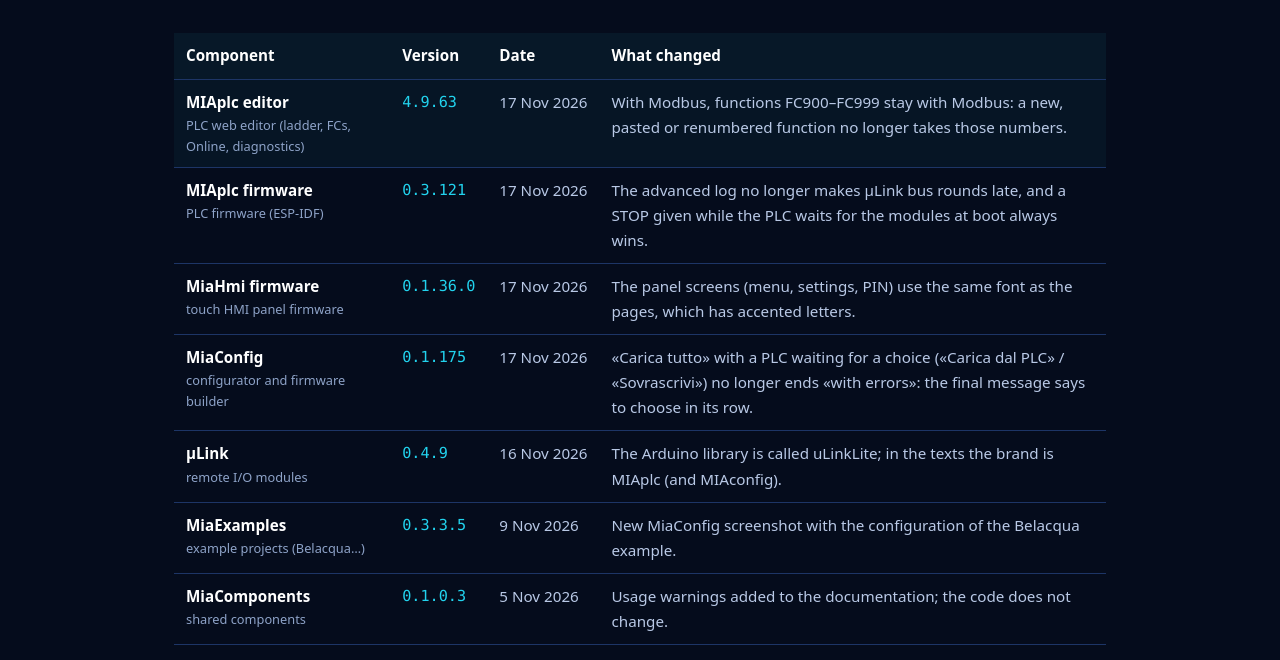
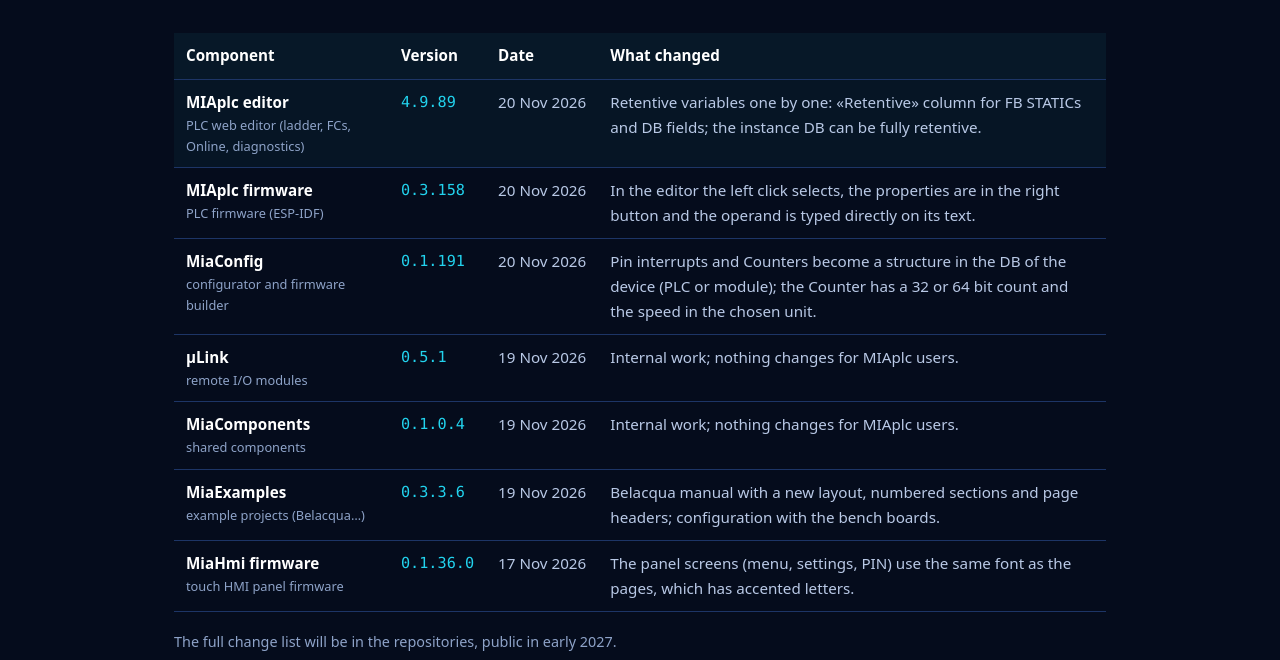
Before and after one commit to miaplc/miaplc.github.io, a plain HTML site: page en/versioni.html in a window 1280 px wide. Shown: the part 290-950 px from the top of the page. Drawn offline with Linux system fonts and the light colour scheme.

Commit message:
Sito: ultimo aggiornamento dei componenti

```diff
--- a/en/versioni.html
+++ b/en/versioni.html
@@ -33,13 +33,13 @@
   <div class="sec-h"><span class="tag">Versions</span><h1>Latest updates</h1>
     <p class="mut">What changed last in each part of MIAplc. The page is updated every time the site is published.</p></div>
   <div class="tblwrap"><table class="agg"><thead><tr><th>Component</th><th>Version</th><th>Date</th><th>What changed</th></tr></thead><tbody>
-<tr><td><b>MIAplc editor</b><small>PLC web editor (ladder, FCs, Online, diagnostics)</small></td><td class="v">4.9.63</td><td class="d">17 Nov 2026</td><td>With Modbus, functions FC900–FC999 stay with Modbus: a new, pasted or renumbered function no longer takes those numbers.</td></tr>
-<tr><td><b>MIAplc firmware</b><small>PLC firmware (ESP-IDF)</small></td><td class="v">0.3.121</td><td class="d">17 Nov 2026</td><td>The advanced log no longer makes µLink bus rounds late, and a STOP given while the PLC waits for the modules at boot always wins.</td></tr>
+<tr><td><b>MIAplc editor</b><small>PLC web editor (ladder, FCs, Online, diagnostics)</small></td><td class="v">4.9.89</td><td class="d">20 Nov 2026</td><td>Retentive variables one by one: «Retentive» column for FB STATICs and DB fields; the instance DB can be fully retentive.</td></tr>
+<tr><td><b>MIAplc firmware</b><small>PLC firmware (ESP-IDF)</small></td><td class="v">0.3.158</td><td class="d">20 Nov 2026</td><td>In the editor the left click selects, the properties are in the right button and the operand is typed directly on its text.</td></tr>
+<tr><td><b>MiaConfig</b><small>configurator and firmware builder</small></td><td class="v">0.1.191</td><td class="d">20 Nov 2026</td><td>Pin interrupts and Counters become a structure in the DB of the device (PLC or module); the Counter has a 32 or 64 bit count and the speed in the chosen unit.</td></tr>
+<tr><td><b>µLink</b><small>remote I/O modules</small></td><td class="v">0.5.1</td><td class="d">19 Nov 2026</td><td>Internal work; nothing changes for MIAplc users.</td></tr>
+<tr><td><b>MiaComponents</b><small>shared components</small></td><td class="v">0.1.0.4</td><td class="d">19 Nov 2026</td><td>Internal work; nothing changes for MIAplc users.</td></tr>
+<tr><td><b>MiaExamples</b><small>example projects (Belacqua…)</small></td><td class="v">0.3.3.6</td><td class="d">19 Nov 2026</td><td>Belacqua manual with a new layout, numbered sections and page headers; configuration with the bench boards.</td></tr>
 <tr><td><b>MiaHmi firmware</b><small>touch HMI panel firmware</small></td><td class="v">0.1.36.0</td><td class="d">17 Nov 2026</td><td>The panel screens (menu, settings, PIN) use the same font as the pages, which has accented letters.</td></tr>
-<tr><td><b>MiaConfig</b><small>configurator and firmware builder</small></td><td class="v">0.1.175</td><td class="d">17 Nov 2026</td><td>«Carica tutto» with a PLC waiting for a choice («Carica dal PLC» / «Sovrascrivi») no longer ends «with errors»: the final message says to choose in its row.</td></tr>
-<tr><td><b>µLink</b><small>remote I/O modules</small></td><td class="v">0.4.9</td><td class="d">16 Nov 2026</td><td>The Arduino library is called uLinkLite; in the texts the brand is MIAplc (and MIAconfig).</td></tr>
-<tr><td><b>MiaExamples</b><small>example projects (Belacqua…)</small></td><td class="v">0.3.3.5</td><td class="d">9 Nov 2026</td><td>New MiaConfig screenshot with the configuration of the Belacqua example.</td></tr>
-<tr><td><b>MiaComponents</b><small>shared components</small></td><td class="v">0.1.0.3</td><td class="d">5 Nov 2026</td><td>Usage warnings added to the documentation; the code does not change.</td></tr>
 </tbody></table></div>
   <p class="small mut" style="margin-top:18px">The full change list will be in the repositories, public in early 2027.</p>
 </div></section>
```
Also changed, not shown: en/index.html (+1 -1 lines), index.html (+1 -1 lines), versioni.html (+6 -6 lines).
